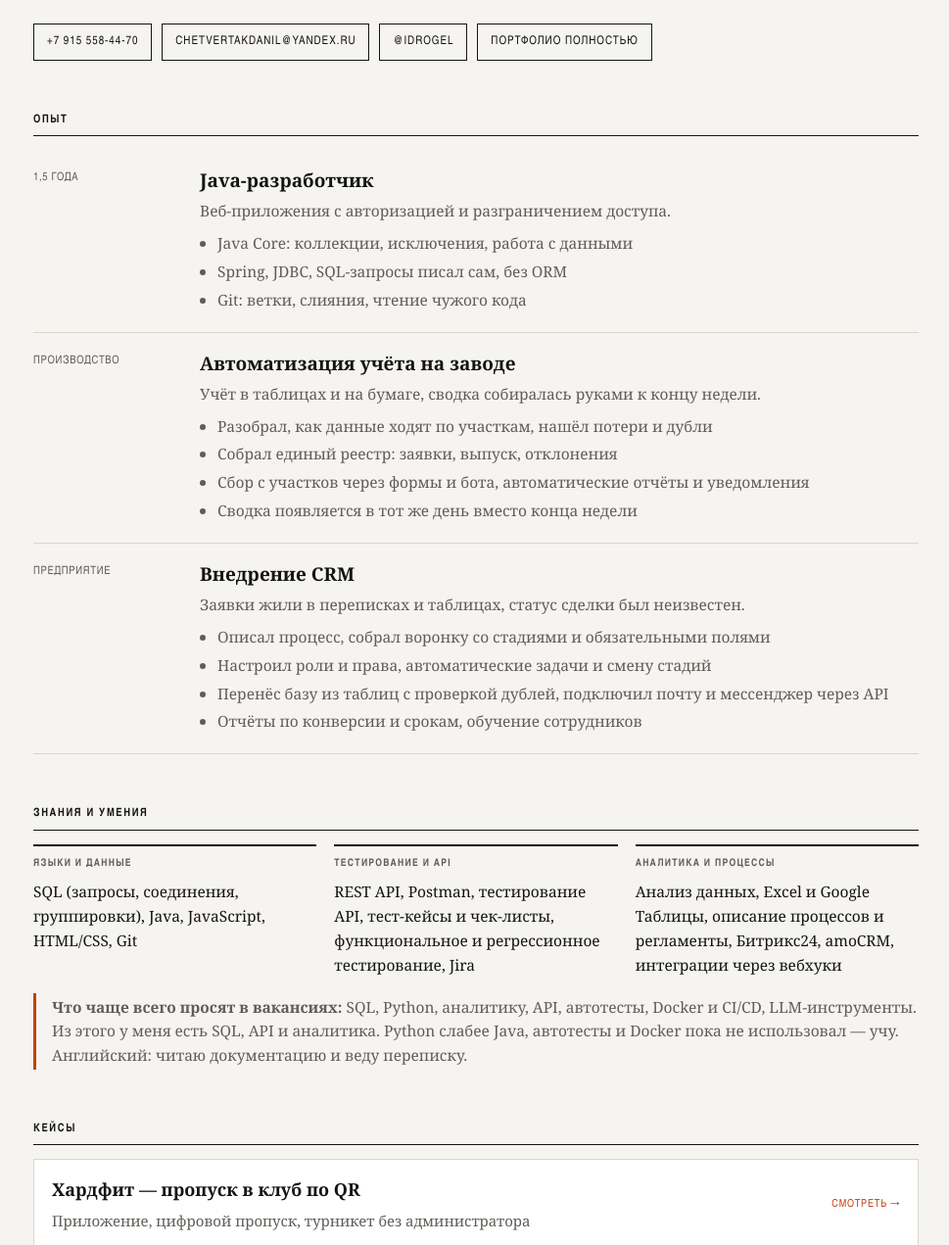
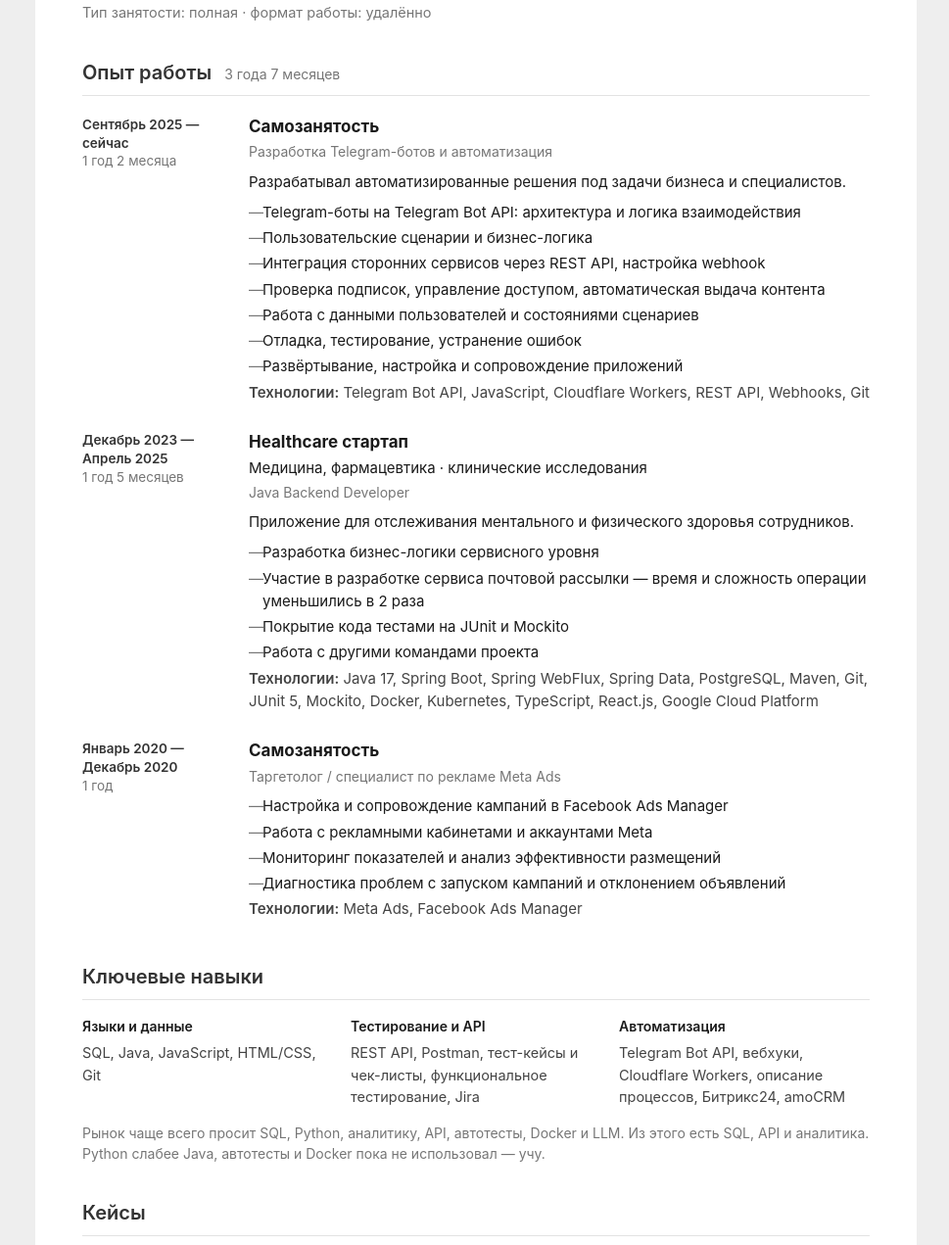
Before and after one commit to Chetvertak25/chetvertak, a plain HTML site: page index.html in a window 1280 px wide. Shown: the part 445-1716 px from the top of the page at 98% size, without its empty margins (154-1123 px from the left). Drawn offline with Linux system fonts and the light colour scheme.

Commit message:
resume redesign like hh pdf

```diff
--- a/index.html
+++ b/index.html
@@ -3,137 +3,158 @@
 <head>
 <meta charset="utf-8">
 <meta name="viewport" content="width=device-width, initial-scale=1">
-<title>Данил — Java-разработчик и автоматизация процессов</title>
-<meta name="description" content="Резюме и портфолио: Java, SQL, интеграции, автоматизация процессов. Три кейса с экранами и описанием решений.">
+<title>Четвертак Данил — технический специалист</title>
+<meta name="description" content="Резюме: Java-разработчик, Telegram-боты и автоматизация. Опыт 3 года 7 месяцев. Портфолио кейсов.">
 <style>
-:root{--bg:#f5f4f0;--ink:#141414;--muted:#5f5d57;--line:#d9d6cc;--acc:#c2410c}
+:root{--ink:#1a1a1a;--muted:#767676;--line:#e3e3e3;--link:#0a6bb8;--bg:#fff}
 *{box-sizing:border-box}
-html{background:var(--bg)}
-body{margin:0;background:var(--bg);color:var(--ink);font:17px/1.6 "Charter","Iowan Old Style",Georgia,serif}
-.page{max-width:960px;margin:0 auto;padding:56px 28px 72px}
-.top{display:flex;justify-content:space-between;align-items:baseline;gap:20px;border-bottom:2px solid var(--ink);padding-bottom:10px;font-family:"Arial Narrow",Arial,sans-serif;font-size:11px;letter-spacing:.12em;text-transform:uppercase;color:var(--muted)}
-.hero{display:grid;grid-template-columns:1.4fr .6fr;gap:28px;align-items:start;margin-top:8px}
-@media(max-width:820px){.hero{grid-template-columns:1fr}.portrait{max-width:220px;order:-1}}
-.portrait{width:100%;height:auto;display:block;border:1px solid var(--line);filter:grayscale(.08) contrast(1.02)}
-h1{font-size:clamp(32px,5vw,54px);line-height:1.02;letter-spacing:-.025em;margin:34px 0 0;font-weight:600}
-h1 em{font-style:normal;color:var(--acc)}
-.lede{font-size:19px;line-height:1.5;color:var(--muted);max-width:56ch;margin:16px 0 0}
-.contacts{display:flex;flex-wrap:wrap;gap:10px;margin:26px 0 0}
-.contacts a{font-family:"Arial Narrow",Arial,sans-serif;font-size:12px;letter-spacing:.08em;text-transform:uppercase;text-decoration:none;color:var(--ink);border:1px solid var(--ink);padding:8px 13px}
-.contacts a:hover{background:var(--ink);color:var(--bg)}
-h2{font-family:"Arial Narrow",Arial,sans-serif;font-size:11.5px;letter-spacing:.14em;text-transform:uppercase;margin:52px 0 14px;border-bottom:1px solid var(--ink);padding-bottom:6px}
-.job{display:grid;grid-template-columns:150px 1fr;gap:20px;padding:16px 0;border-bottom:1px solid var(--line)}
-@media(max-width:700px){.job{grid-template-columns:1fr;gap:6px}}
-.job .when{font-family:"Arial Narrow",Arial,sans-serif;font-size:11.5px;letter-spacing:.06em;text-transform:uppercase;color:var(--muted);padding-top:4px}
-.job h3{margin:0 0 4px;font-size:19px;font-weight:600}
-.job p{margin:0;color:var(--muted);font-size:15.5px}
-.job ul{margin:8px 0 0;padding-left:18px;color:var(--muted);font-size:15.5px}
-.job li{margin-bottom:4px}
-.skills{display:grid;grid-template-columns:repeat(3,1fr);gap:18px}
+html{background:#eee}
+body{margin:0;background:#eee;color:var(--ink);font:16px/1.55 -apple-system,"Segoe UI",Roboto,Arial,sans-serif}
+.sheet{max-width:900px;margin:24px auto;background:var(--bg);padding:44px 48px 56px}
+@media(max-width:700px){.sheet{margin:0;padding:24px 18px 40px}}
+.head{display:grid;grid-template-columns:120px 1fr;gap:24px;align-items:start}
+@media(max-width:620px){.head{grid-template-columns:1fr}.head img{width:110px}}
+.head img{width:120px;height:auto;display:block;border:1px solid var(--line)}
+h1{margin:0 0 6px;font-size:32px;line-height:1.15;font-weight:700;letter-spacing:-.01em}
+.meta{color:var(--muted);font-size:14.5px;margin:0 0 10px}
+.contact{font-size:15px;margin:0 0 2px}
+.contact b{font-weight:600}
+.contact span{color:var(--muted);font-size:13.5px;margin-left:8px}
+.info{margin:8px 0 0;font-size:14.5px;color:var(--muted)}
+.info div{margin-bottom:2px}
+h2{margin:34px 0 0;padding-bottom:7px;border-bottom:1px solid var(--line);font-size:20px;font-weight:600;color:#333}
+h2 small{font-weight:400;color:var(--muted);font-size:14px;margin-left:8px}
+.role{margin:12px 0 0;font-size:22px;font-weight:700}
+.row{display:grid;grid-template-columns:150px 1fr;gap:20px;margin-top:18px}
+@media(max-width:700px){.row{grid-template-columns:1fr;gap:4px}}
+.when{color:var(--muted);font-size:13.5px;line-height:1.4;padding-top:2px}
+.when b{display:block;color:#333;font-weight:600;font-size:13.5px}
+.job h3{margin:0 0 2px;font-size:17px;font-weight:700}
+.job .org{font-size:15px;margin:0 0 2px}
+.job .sub{font-size:14px;color:var(--muted);margin:0 0 8px}
+.job p{margin:0 0 8px;font-size:15px}
+ul{margin:6px 0 0;padding:0;list-style:none}
+ul li{position:relative;padding-left:14px;margin-bottom:3px;font-size:15px}
+ul li::before{content:"—";position:absolute;left:0;color:var(--muted)}
+.tech{margin-top:8px;font-size:14px;color:#444}
+.tech b{font-weight:600}
+.skills{display:grid;grid-template-columns:repeat(3,1fr);gap:18px;margin-top:16px}
 @media(max-width:760px){.skills{grid-template-columns:1fr}}
-.skills div{border-top:2px solid var(--ink);padding-top:10px}
-.skills h4{margin:0 0 8px;font-family:"Arial Narrow",Arial,sans-serif;font-size:10.5px;letter-spacing:.12em;text-transform:uppercase;color:var(--muted)}
-.skills p{margin:0;font-size:15.5px}
-.cases{display:grid;gap:12px}
-.case{border:1px solid var(--line);padding:16px 18px;background:#fff;display:flex;justify-content:space-between;gap:16px;text-decoration:none;color:inherit}
-.case:hover{border-color:var(--ink)}
-.case b{display:block;font-size:18px;font-weight:600;margin-bottom:3px}
-.case span span{color:var(--muted);font-size:15px}
-.case i{font-family:"Arial Narrow",Arial,sans-serif;font-style:normal;font-size:11px;letter-spacing:.08em;text-transform:uppercase;color:var(--acc);white-space:nowrap;align-self:center}
-.note{border-left:3px solid var(--acc);padding:2px 0 2px 16px;color:var(--muted);font-size:15.5px;margin-top:16px}
-.foot{display:flex;justify-content:space-between;gap:16px;flex-wrap:wrap;margin-top:56px;padding-top:12px;border-top:2px solid var(--ink);font-family:"Arial Narrow",Arial,sans-serif;font-size:11px;letter-spacing:.1em;text-transform:uppercase;color:var(--muted)}
-.foot a{color:var(--muted)}
+.skills h4{margin:0 0 6px;font-size:14px;font-weight:600}
+.skills p{margin:0;font-size:14.5px;color:#444}
+.cases{margin-top:14px;display:grid;gap:8px}
+.cases a{display:flex;justify-content:space-between;gap:14px;align-items:baseline;text-decoration:none;color:var(--ink);border-bottom:1px solid var(--line);padding:8px 0}
+.cases a:hover b{color:var(--link)}
+.cases b{font-weight:600;font-size:15.5px}
+.cases span{color:var(--muted);font-size:13.5px}
+.cases i{font-style:normal;color:var(--link);font-size:13.5px;white-space:nowrap}
+.note{margin-top:14px;font-size:14px;color:var(--muted)}
+.foot{margin-top:32px;padding-top:12px;border-top:1px solid var(--line);color:var(--muted);font-size:13px;display:flex;justify-content:space-between;gap:12px;flex-wrap:wrap}
+a{color:var(--link)}
 </style>
 </head>
 <body>
-<div class="page">
+<div class="sheet">
 
-  <div class="top"><span>Четвертак Данил</span><span>Удалённо · Россия</span></div>
-
-  <div class="hero">
-  <div class="hero-text">
-  <h1>Java, SQL и <em>автоматизация процессов</em></h1>
-  <p class="lede">Полтора года Java-разработки, затем автоматизация в бизнесе: производственный учёт на заводе и внедрение CRM на предприятии. Боты и AI-инструменты — часть работы, а не отдельная тема.</p>
-  </div>
-  <img class="portrait" src="img/photo.jpg" alt="Данил Четвертак">
-  </div>
-
-  <div class="contacts">
-    <a href="tel:+79155584470">+7 915 558-44-70</a>
-    <a href="mailto:chetvertakdanil@yandex.ru">chetvertakdanil@yandex.ru</a>
-    <a href="https://t.me/idrogel">@idrogel</a>
-    <a href="portfolio.html">Портфолио полностью</a>
-  </div>
-
-  <h2>Опыт</h2>
-
-  <div class="job">
-    <div class="when">1,5 года</div>
+  <div class="head">
+    <img src="img/photo.jpg" alt="Данил Четвертак">
     <div>
-      <h3>Java-разработчик</h3>
-      <p>Веб-приложения с авторизацией и разграничением доступа.</p>
-      <ul>
-        <li>Java Core: коллекции, исключения, работа с данными</li>
-        <li>Spring, JDBC, SQL-запросы писал сам, без ORM</li>
-        <li>Git: ветки, слияния, чтение чужого кода</li>
-      </ul>
+      <h1>Четвертак Данил Юрьевич</h1>
+      <p class="meta">Мужчина, 27 лет, родился 1 августа 1999</p>
+      <p class="contact"><b>+7 (915) 558-44-70</b><span>предпочитаемый способ связи</span></p>
+      <p class="contact"><a href="mailto:chetvertakdanil@yandex.ru">chetvertakdanil@yandex.ru</a> · <a href="https://t.me/idrogel">@idrogel</a></p>
+      <div class="info">
+        <div>Проживает: Воронеж</div>
+        <div>Гражданство: Россия · разрешение на работу: Россия</div>
+        <div>Готов работать удалённо, не готов к командировкам</div>
+        <div>Самозанятость: есть · Медкнижка: есть</div>
+      </div>
     </div>
   </div>
 
-  <div class="job">
-    <div class="when">производство</div>
-    <div>
-      <h3>Автоматизация учёта на заводе</h3>
-      <p>Учёт в таблицах и на бумаге, сводка собиралась руками к концу недели.</p>
+  <h2>Желаемая должность</h2>
+  <p class="role">Технический специалист</p>
+  <div class="info" style="margin-top:6px">
+    <div>Специализации: программист, разработчик</div>
+    <div>Тип занятости: полная · формат работы: удалённо</div>
+  </div>
+
+  <h2>Опыт работы <small>3 года 7 месяцев</small></h2>
+
+  <div class="row">
+    <div class="when"><b>Сентябрь 2025 — сейчас</b>1 год 2 месяца</div>
+    <div class="job">
+      <h3>Самозанятость</h3>
+      <p class="sub">Разработка Telegram-ботов и автоматизация</p>
+      <p>Разрабатывал автоматизированные решения под задачи бизнеса и специалистов.</p>
       <ul>
-        <li>Разобрал, как данные ходят по участкам, нашёл потери и дубли</li>
-        <li>Собрал единый реестр: заявки, выпуск, отклонения</li>
-        <li>Сбор с участков через формы и бота, автоматические отчёты и уведомления</li>
-        <li>Сводка появляется в тот же день вместо конца недели</li>
+        <li>Telegram-боты на Telegram Bot API: архитектура и логика взаимодействия</li>
+        <li>Пользовательские сценарии и бизнес-логика</li>
+        <li>Интеграция сторонних сервисов через REST API, настройка webhook</li>
+        <li>Проверка подписок, управление доступом, автоматическая выдача контента</li>
+        <li>Работа с данными пользователей и состояниями сценариев</li>
+        <li>Отладка, тестирование, устранение ошибок</li>
+        <li>Развёртывание, настройка и сопровождение приложений</li>
       </ul>
+      <p class="tech"><b>Технологии:</b> Telegram Bot API, JavaScript, Cloudflare Workers, REST API, Webhooks, Git</p>
     </div>
   </div>
 
-  <div class="job">
-    <div class="when">предприятие</div>
-    <div>
-      <h3>Внедрение CRM</h3>
-      <p>Заявки жили в переписках и таблицах, статус сделки был неизвестен.</p>
+  <div class="row">
+    <div class="when"><b>Декабрь 2023 — Апрель 2025</b>1 год 5 месяцев</div>
+    <div class="job">
+      <h3>Healthcare стартап</h3>
+      <p class="org">Медицина, фармацевтика · клинические исследования</p>
+      <p class="sub">Java Backend Developer</p>
+      <p>Приложение для отслеживания ментального и физического здоровья сотрудников.</p>
       <ul>
-        <li>Описал процесс, собрал воронку со стадиями и обязательными полями</li>
-        <li>Настроил роли и права, автоматические задачи и смену стадий</li>
-        <li>Перенёс базу из таблиц с проверкой дублей, подключил почту и мессенджер через API</li>
-        <li>Отчёты по конверсии и срокам, обучение сотрудников</li>
+        <li>Разработка бизнес-логики сервисного уровня</li>
+        <li>Участие в разработке сервиса почтовой рассылки — время и сложность операции уменьшились в 2 раза</li>
+        <li>Покрытие кода тестами на JUnit и Mockito</li>
+        <li>Работа с другими командами проекта</li>
       </ul>
+      <p class="tech"><b>Технологии:</b> Java 17, Spring Boot, Spring WebFlux, Spring Data, PostgreSQL, Maven, Git, JUnit 5, Mockito, Docker, Kubernetes, TypeScript, React.js, Google Cloud Platform</p>
     </div>
   </div>
 
-  <h2>Знания и умения</h2>
-  <div class="skills">
-    <div><h4>Языки и данные</h4><p>SQL (запросы, соединения, группировки), Java, JavaScript, HTML/CSS, Git</p></div>
-    <div><h4>Тестирование и API</h4><p>REST API, Postman, тестирование API, тест-кейсы и чек-листы, функциональное и регрессионное тестирование, Jira</p></div>
-    <div><h4>Аналитика и процессы</h4><p>Анализ данных, Excel и Google Таблицы, описание процессов и регламенты, Битрикс24, amoCRM, интеграции через вебхуки</p></div>
+  <div class="row">
+    <div class="when"><b>Январь 2020 — Декабрь 2020</b>1 год</div>
+    <div class="job">
+      <h3>Самозанятость</h3>
+      <p class="sub">Таргетолог / специалист по рекламе Meta Ads</p>
+      <ul>
+        <li>Настройка и сопровождение кампаний в Facebook Ads Manager</li>
+        <li>Работа с рекламными кабинетами и аккаунтами Meta</li>
+        <li>Мониторинг показателей и анализ эффективности размещений</li>
+        <li>Диагностика проблем с запуском кампаний и отклонением объявлений</li>
+      </ul>
+      <p class="tech"><b>Технологии:</b> Meta Ads, Facebook Ads Manager</p>
+    </div>
   </div>
 
-  <p class="note"><b>Что чаще всего просят в вакансиях:</b> SQL, Python, аналитику, API, автотесты, Docker и CI/CD, LLM-инструменты. Из этого у меня есть SQL, API и аналитика. Python слабее Java, автотесты и Docker пока не использовал — учу. Английский: читаю документацию и веду переписку.</p>
+  <h2>Ключевые навыки</h2>
+  <div class="skills">
+    <div><h4>Языки и данные</h4><p>SQL, Java, JavaScript, HTML/CSS, Git</p></div>
+    <div><h4>Тестирование и API</h4><p>REST API, Postman, тест-кейсы и чек-листы, функциональное тестирование, Jira</p></div>
+    <div><h4>Автоматизация</h4><p>Telegram Bot API, вебхуки, Cloudflare Workers, описание процессов, Битрикс24, amoCRM</p></div>
+  </div>
+  <p class="note">Рынок чаще всего просит SQL, Python, аналитику, API, автотесты, Docker и LLM. Из этого есть SQL, API и аналитика. Python слабее Java, автотесты и Docker пока не использовал — учу.</p>
 
   <h2>Кейсы</h2>
   <div class="cases">
-    <a class="case" href="хардфит.html">
-      <span><b>Хардфит — пропуск в клуб по QR</b><span>Приложение, цифровой пропуск, турникет без администратора</span></span>
-      <i>Смотреть →</i>
-    </a>
-    <a class="case" href="бот-канал.html">
-      <span><b>Доступ — подписка в боте</b><span>Тарифы, оплата, автовыдача приглашения в закрытый канал</span></span>
-      <i>Смотреть →</i>
-    </a>
-    <a class="case" href="деталь.html">
-      <span><b>Деталь — магазин автозапчастей</b><span>Подбор по VIN, кроссы, остатки складов, корзина</span></span>
-      <i>Смотреть →</i>
-    </a>
+    <a href="хардфит.html"><span><b>Хардфит — пропуск в клуб по QR</b><br><span>Приложение, турникет, отказ с причиной</span></span><i>смотреть →</i></a>
+    <a href="бот-канал.html"><span><b>Доступ — подписка в боте</b><br><span>Тарифы, оплата, автовыдача доступа</span></span><i>смотреть →</i></a>
+    <a href="деталь.html"><span><b>Деталь — магазин автозапчастей</b><br><span>Подбор по VIN, кроссы, остатки</span></span><i>смотреть →</i></a>
   </div>
 
-  <div class="foot"><span>chetvertak.site</span><span>2026</span></div>
+  <h2>Дополнительно</h2>
+  <div class="info" style="font-size:15px;color:#333">
+    <div>Образование: среднее</div>
+    <div>Языки: русский — родной, английский — B1 (читаю документацию, веду переписку)</div>
+    <div>Опыт вождения: имеется</div>
+  </div>
+
+  <div class="foot"><span>chetvertak.site</span><span>Резюме обновлено 25 октября 2026</span></div>
 
 </div>
 </body>
```
